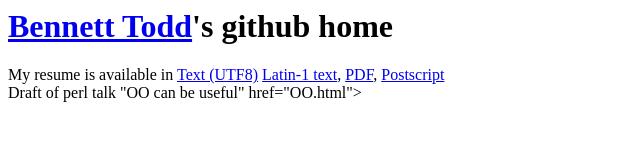
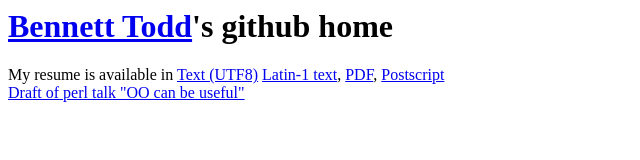
Before and after one commit to bet/bet.github.io, a plain HTML site: page index.html in a window 1280 px wide. Shown: the whole page, without its empty margins (0-640 px from the left). Drawn offline with Linux system fonts and the light colour scheme.

Commit message:
Fixed link to talk notes

```diff
--- a/index.html
+++ b/index.html
@@ -13,7 +13,6 @@ My resume is available in
 
 <br>
 
-<a>
-Draft of perl talk "OO can be useful" href="OO.html">
-  </body>
+ <a href="OO.html">Draft of perl talk "OO can be useful"
+  </a></body>
 </html>
```
